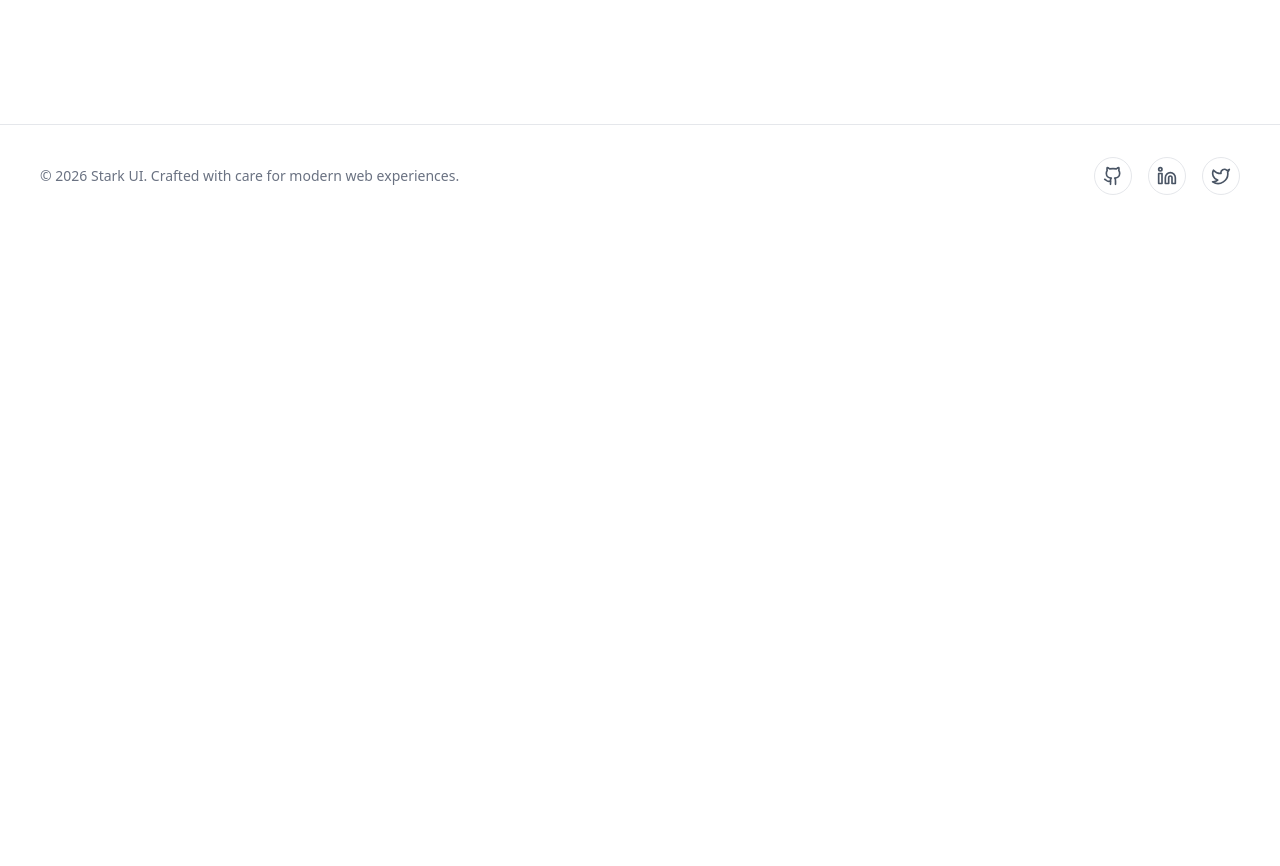
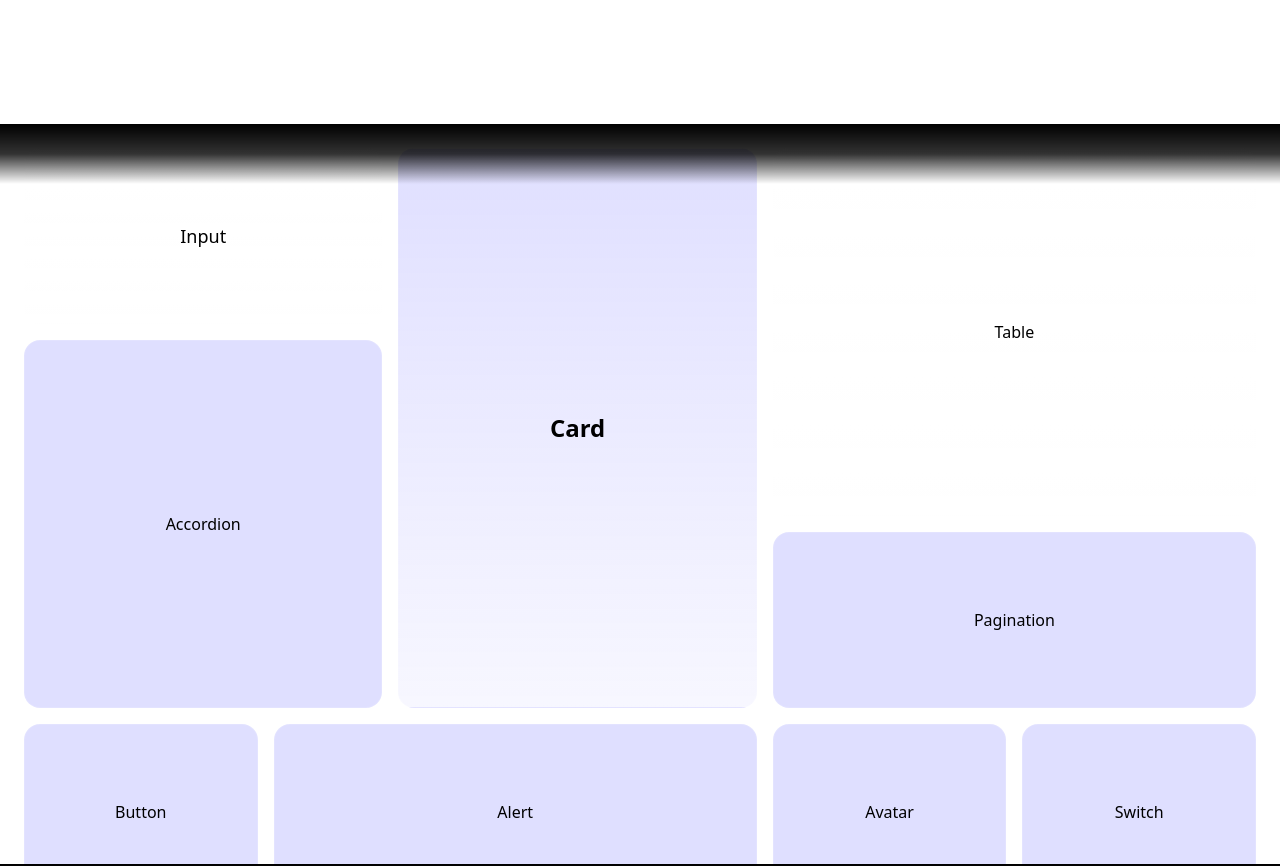
Before and after one commit to Jeet000001/saelixui, a Next.js app: page / in a window 1280 px wide. Shown: the part 740-1606 px from the top of the page. Before the commit the page ends 967 px from the top, so only its background shows below. Built offline with nearby package versions, Linux system fonts and the light colour scheme.

Commit message:
feat: add ComponentsShowcase component to the main page

```diff
--- a/Components/HomePage_Components/ComponentsShowcase.tsx
+++ b/Components/HomePage_Components/ComponentsShowcase.tsx
@@ -3,7 +3,7 @@
 const ComponentsShowcase = () => {
   return (
     <div>
-      <div className="relative h-screen w-full bg-black text-white p-6 overflow-hidden">
+      <div className="relative h-screen w-full p-6 overflow-hidden">
         {/* 🔥 TOP BLUR */}
         <div
           className="
--- a/app/page.tsx
+++ b/app/page.tsx
@@ -1,9 +1,11 @@
+import ComponentsShowcase from "@/Components/HomePage_Components/ComponentsShowcase"
 import HeroSection from "@/Components/HomePage_Components/HeroSection"
 
 const page = () => {
   return (
     <div>
       <HeroSection />
+      <ComponentsShowcase />
     </div>
   )
 }
```
